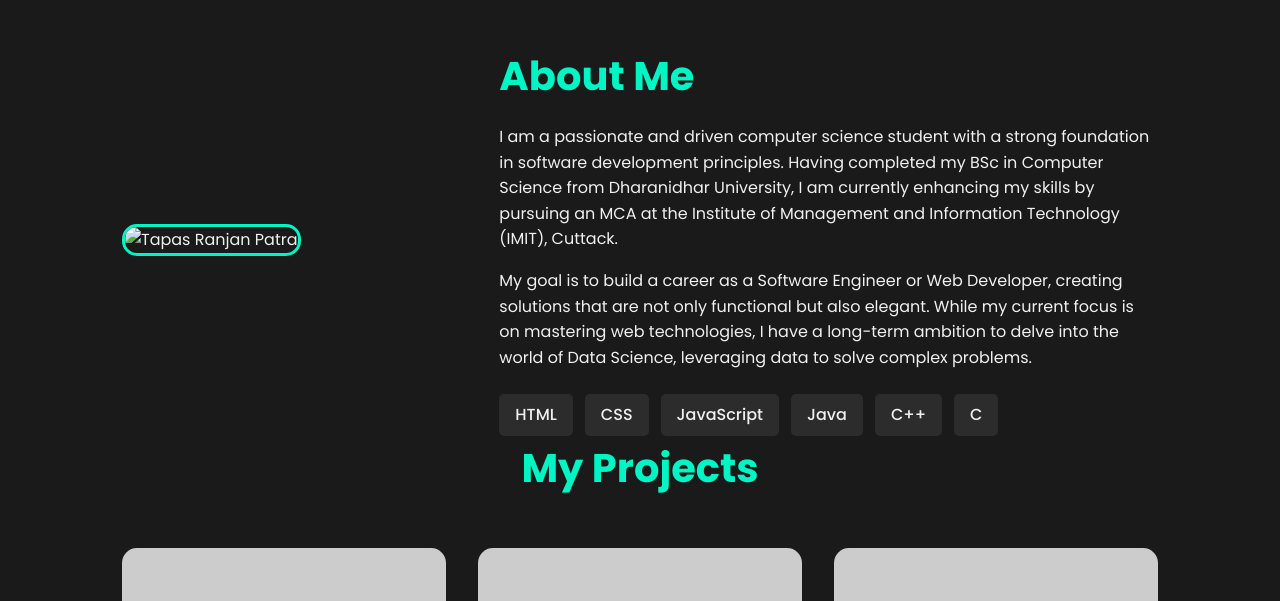
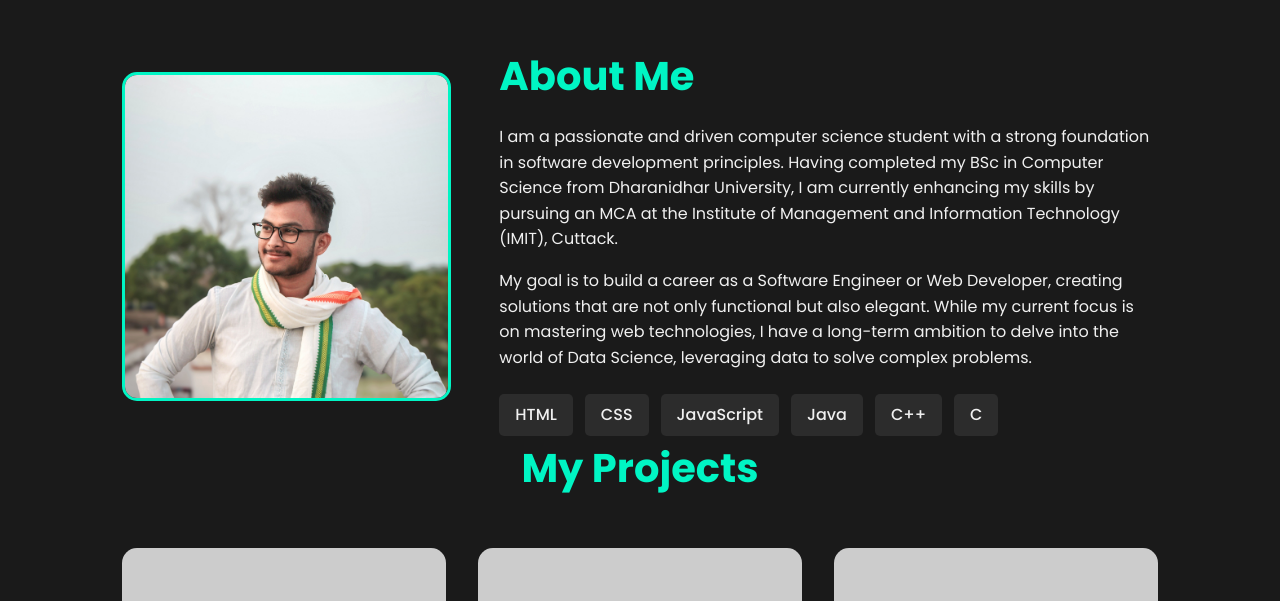
Before and after one commit to kakarotgoku0382/my-portfolio, a plain HTML site: page index.html in a window 1280 px wide. Shown: the part 756-1357 px from the top of the page. Drawn offline with Linux system fonts and the light colour scheme; placeholder pictures from the web are drawn by us.

Commit message:
Update index.html

```diff
--- a/index.html
+++ b/index.html
@@ -53,7 +53,7 @@
         <section id="about" class="container">
             <div class="about-grid reveal">
                 <div class="about-image">
-                    <img src="image.jpeg" alt="Tapas Ranjan Patra">
+                    <img src="profile.jpeg" alt="Tapas Ranjan Patra">
                 </div>
                 <div class="about-content">
                     <h2>About Me</h2>
```
